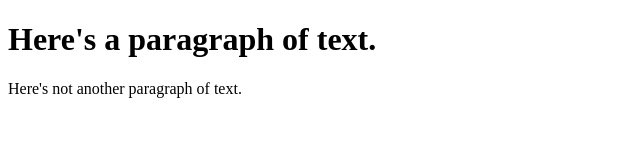
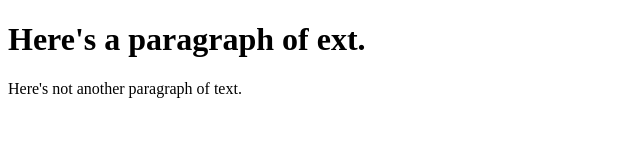
Before and after one commit to bobboprofondo/bawdy_badger, a plain HTML site: page index.html in a window 1280 px wide. Shown: the full height of the page, 0-640 px from the left. Drawn offline with Linux system fonts and the light colour scheme.

Commit message:
changed something

```diff
--- a/index.html
+++ b/index.html
@@ -4,6 +4,6 @@
         <title>Title Goes Here</title>
     </head>
     <body>
-    <h1>Here's a paragraph of text.</h1><p>Here's not another paragraph of text.</p>
+    <h1>Here's a paragraph of ext.</h1><p>Here's not another paragraph of text.</p>
     </body>
 </html>
```
